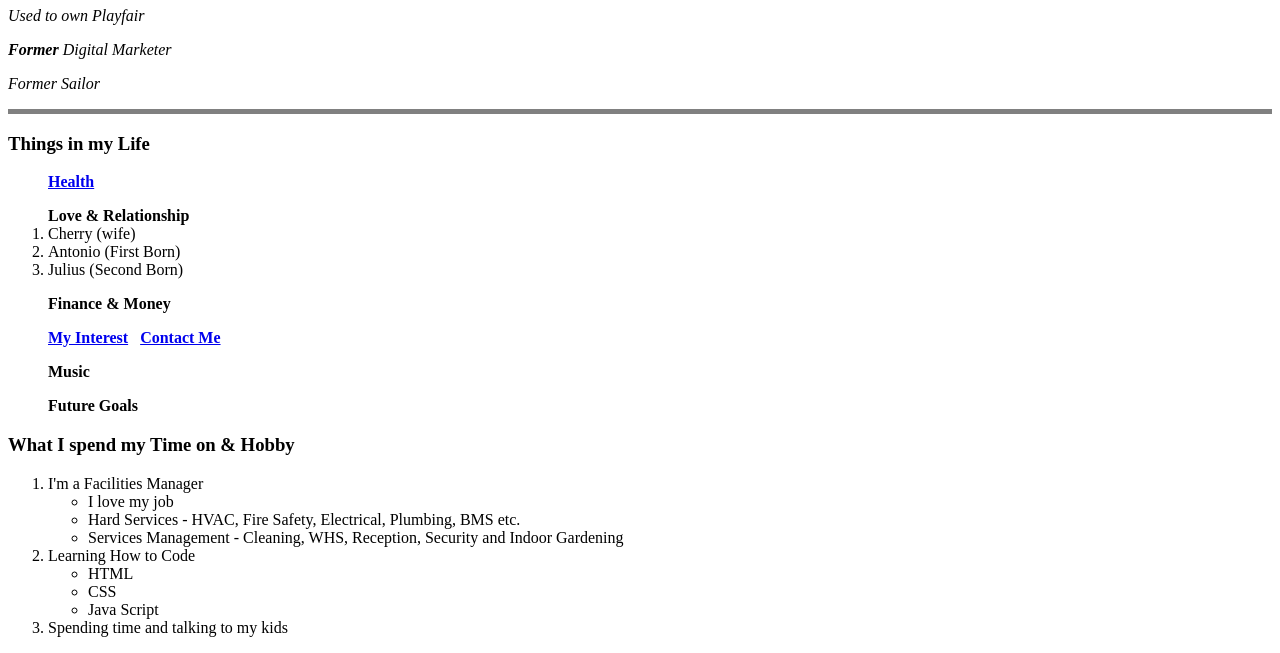
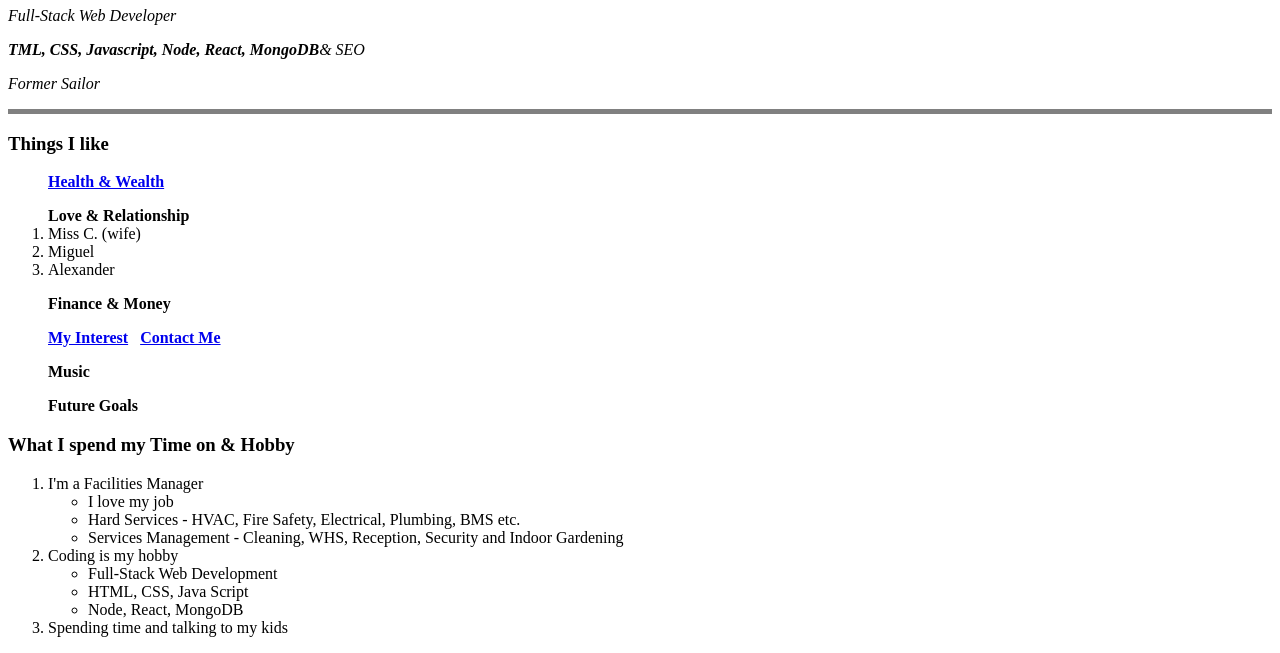
Before and after one commit to Ho11ywud/FirstSite, a plain HTML site: page index.html in a window 1280 px wide. Shown: the part 285-938 px from the top of the page. Drawn offline with Linux system fonts and the light colour scheme.

Commit message:
Update index.html

```diff
--- a/index.html
+++ b/index.html
@@ -8,18 +8,18 @@
 
 <body>
   <img src="Image/Gwapo.png" alt="Richard such a Handsome guy" height="200" width="200">
-  <h1>Richard's Life</h1>
-  <p><em>Used to own Playfair</em></p>
-  <p><em><strong>Former</strong> Digital Marketer</em></p>
+  <h1>Richard Felix</h1>
+  <p><em>Full-Stack Web Developer</em></p>
+  <p><em><strong>TML, CSS, Javascript, Node, React, MongoDB</strong>& SEO</em></p>
   <p><em>Former Sailor</em></p>
   <hr size="5" noshade>
-  <h3>Things in my Life</h3>
-  <ul><a href="health.html"><strong>Health</a></strong></ul>
+  <h3>Things I like</h3>
+  <ul><a href="health.html"><strong>Health & Wealth </a></strong></ul>
 
   <ol><strong>Love & Relationship</strong>
-    <li>Cherry (wife)</li>
-    <li>Antonio (First Born)</li>
-    <li>Julius (Second Born)</li>
+    <li>Miss C. (wife)</li>
+    <li>Miguel </li>
+    <li>Alexander </li>
   </ol>
   <ul><strong>Finance & Money</strong></ul>
   <ul><a href="Interest.HTML"><strong>My Interest</a></strong>
@@ -39,11 +39,11 @@
       </ul>
       </li>
 
-    <li>Learning How to Code  <!-- closing </li> tag not here! -->
+    <li>Coding is my hobby<!-- closing </li> tag not here! -->
       <ul>
-        <li>HTML</li>
-        <li>CSS</li>
-        <li>Java Script</li>
+        <li>Full-Stack Web Development</li>
+        <li>HTML, CSS, Java Script</li>
+        <li>Node, React, MongoDB</li>
       </ul>
     </li>
     <li>Spending time and talking to my kids</li>
```
